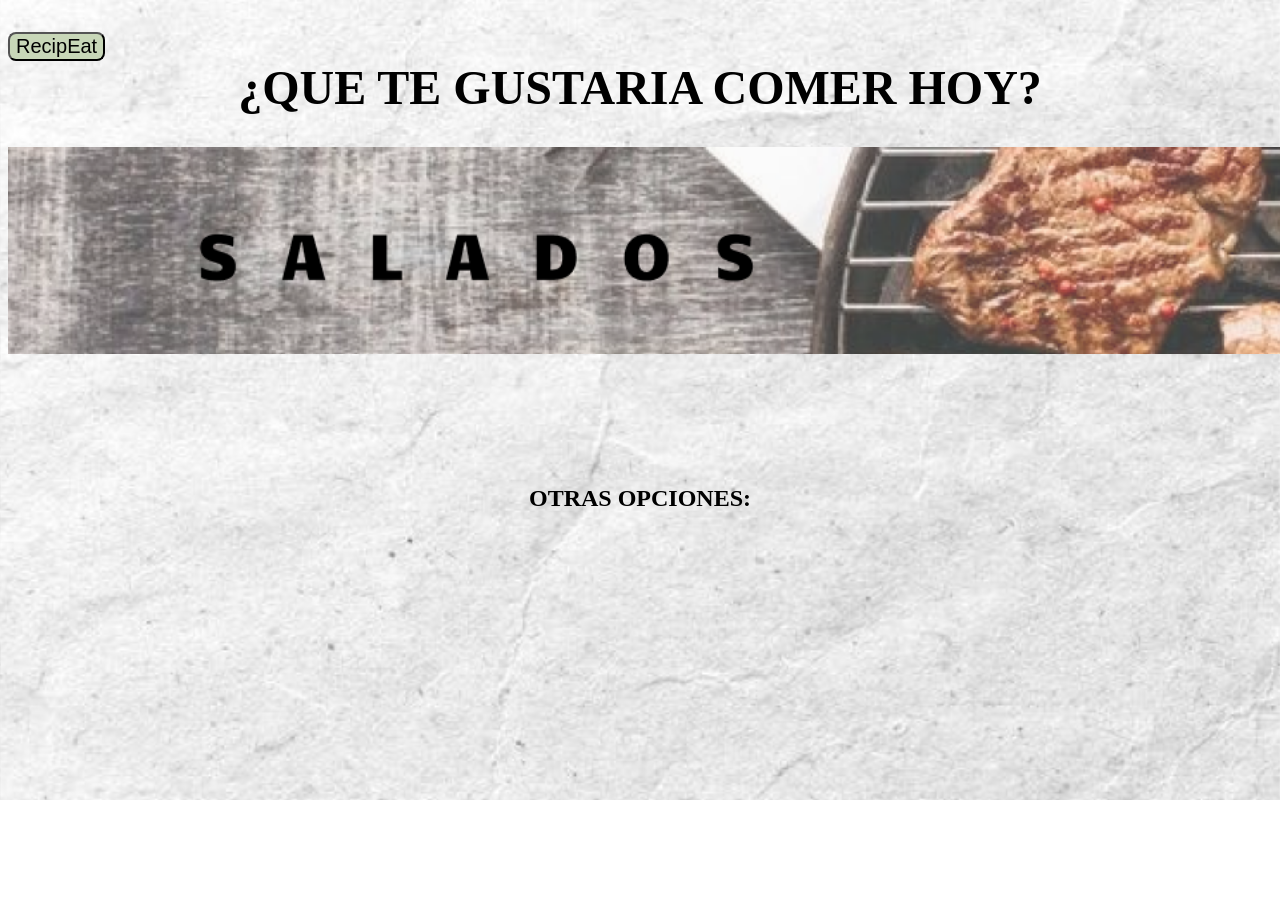
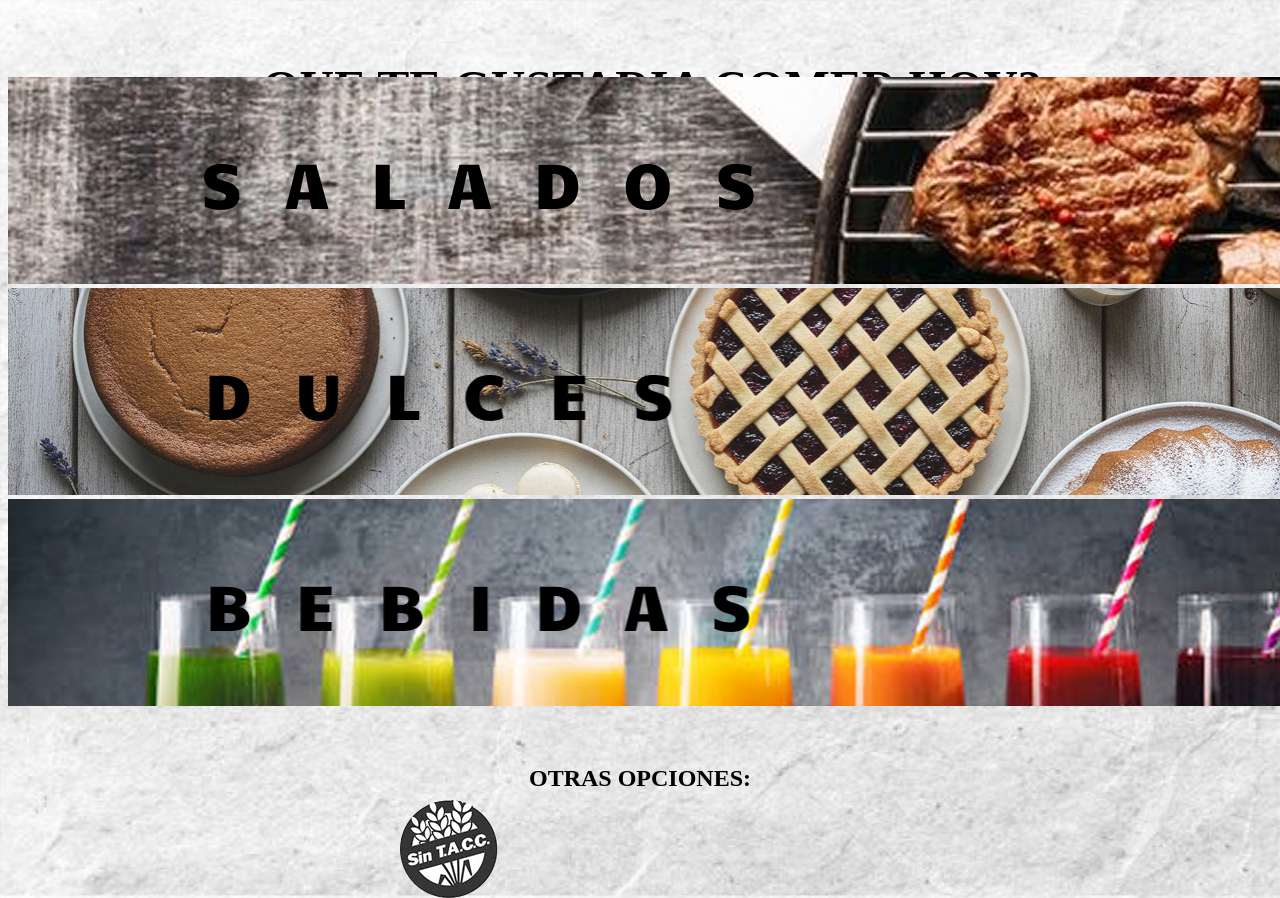
Before and after one commit to 3-TIC-ORT/proyecto-recetasya, a plain HTML site: page RecipEat FRONTEND/RecipEat.html in a window 1280 px wide. Shown: the top 898 px of the page. Before the commit the page ends 800 px from the top, so only its background shows below. Drawn offline with Linux system fonts and the light colour scheme.

Commit message:
agregue imagenes

```diff
--- a/RecipEat FRONTEND/RecipEat.css
+++ b/RecipEat FRONTEND/RecipEat.css
@@ -12,11 +12,11 @@ body{
 }
 .OP{
     text-align: center;
-    margin-top: 370px;
+    margin-top:650px;
 }
 
 .bre{
-    margin-top: -500px;
+    margin-top: -850px;
 }
 
 .b1{
@@ -28,3 +28,9 @@ body{
 .salados{
     margin-top: 70px;
 }
+
+.sintacc{
+    position: absolute;
+    left: 400px;
+    top: 800px;
+}
--- a/RecipEat FRONTEND/RecipEat.html
+++ b/RecipEat FRONTEND/RecipEat.html
@@ -13,7 +13,9 @@
 
     <div class="bre"> <button class="b1">RecipEat</button>
     <p id="mensaje"></p> </div>
-    <img src="IMAGENES FRONT/salados.PNG" height="207px" width="1440px" alt="Recetas Saladas" class="salados">
-
+    <img src="IMAGENES FRONT/Boton salados.png" height="207px" width="1440px" alt="Recetas Saladas" class="salados">
+    <img src="IMAGENES FRONT/dulces.png" height="207px" width="1440px" alt="Recetas Dulces" class="dulces">
+    <img src="IMAGENES FRONT/Botón Bebidas.png" height="207px" width="1440px" alt="Recetas Bebidas" class="bebidas">
+    <img src="IMAGENES FRONT/botn comida sin tacc.png"  height="98px" width="98px"alt="Comida sin t.a.c.c" class="sintacc">
 </body>
 </html>
```
Also changed, not shown: RecipEat FRONTEND/IMAGENES FRONT/Boton salado N.png (added), RecipEat FRONTEND/IMAGENES FRONT/Boton salados.png (added), RecipEat FRONTEND/IMAGENES FRONT/Botón Bebidas.png (added), RecipEat FRONTEND/IMAGENES FRONT/botn comida sin tacc.png (added), RecipEat FRONTEND/IMAGENES FRONT/dulces.png (added).
